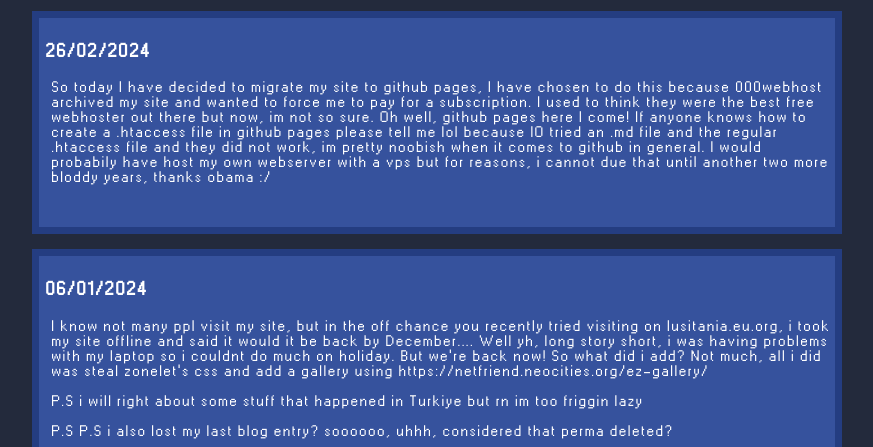
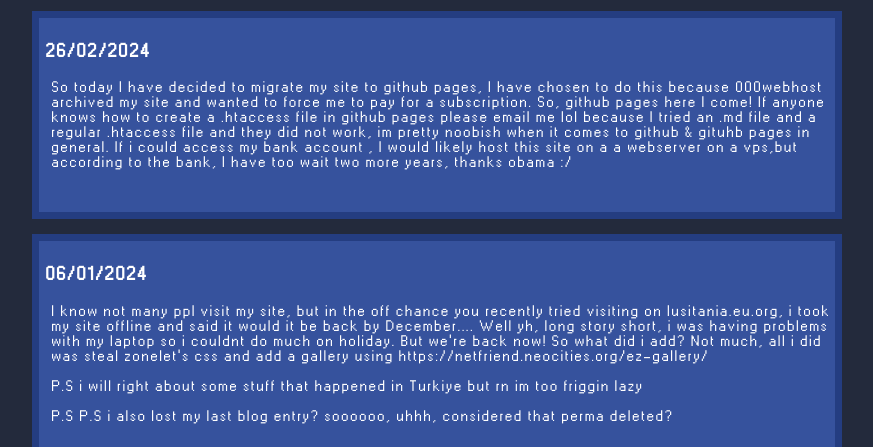
Before and after one commit to mangoman27/thatsite, a plain HTML site: page blog.html in a window 1280 px wide. Shown: the part 653-1100 px from the top of the page, without its empty margins (203-1076 px from the left). Drawn offline with Linux system fonts and the light colour scheme.

Commit message:
Update blog.html

```diff
--- a/blog.html
+++ b/blog.html
@@ -48,10 +48,8 @@
 <br>
 	 <div class="textbox">
 	 <h3>26/02/2024</h3>
-		<p> So today I have decided to migrate my site to github pages, I have chosen to do this because 000webhost archived my site and wanted to force me to pay for a subscription. I used to think they were
-			the best free webhoster out there but now, im not so sure. Oh well, github pages here I come! If anyone knows how to create a .htaccess file in github pages please tell
-			me lol because IO tried an .md file and the regular .htaccess file and they did not work, im pretty noobish when it comes to github in general. I would probabily have
-			host my own webserver with a vps but for reasons, i cannot due that until another two more bloddy years, thanks obama :/
+		<p> So today I have decided to migrate my site to github pages, I have chosen to do this because 000webhost archived my site and wanted to force me to pay for a subscription. So, github pages here I come! If anyone knows how to create a .htaccess file in github pages please email
+			me lol because I tried an .md file and a regular .htaccess file and they did not work, im pretty noobish when it comes to github & gituhb pages in general. If i could access my bank account , I would likely host this site on a a webserver on a vps,but according to the bank, I have too wait two more years, thanks obama :/
 
 		</p>
 
```
